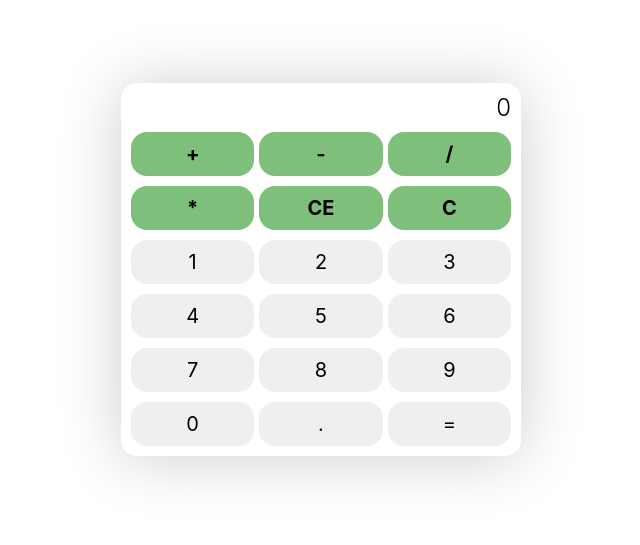
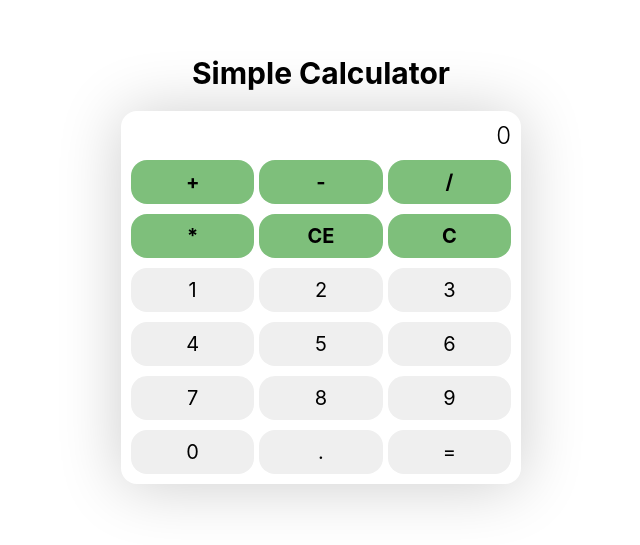
Before and after one commit to mhassanrahi/calculator, a React (Create React App) app: page / in a window 1280 px wide. Shown: the part 131-676 px from the top of the page, without its empty margins (319-959 px from the left). Built offline with nearby package versions, Linux system fonts and the light colour scheme.

Commit message:
* Added title

```diff
--- a/src/App.css
+++ b/src/App.css
@@ -2,6 +2,7 @@
   display: flex;
   justify-content: center;
   align-items: center;
+  flex-direction: column;
   height: 100vh;
   padding: 16px;
 }
@@ -10,6 +11,11 @@
   --primary: #124715;
   --secondary: #8b9f83;
   --dark: #7ebf7b;
+}
+
+.title {
+  font-size: 30px;
+  margin-bottom: 20px;
 }
 
 .calculator {
--- a/src/App.js
+++ b/src/App.js
@@ -49,6 +49,7 @@ const App = () => {
   };
   return (
     <div className="App">
+      <h3 className="title">Simple Calculator</h3>
       <div className="calculator">
         <div className="display">
           <span>{result ? `(${result})` : ""}</span>
@@ -56,7 +57,6 @@ const App = () => {
         </div>
 
         <div className="keypad">
-
           {/* operators */}
           <Button className="operator" onClick={() => updateCalculation("+")} value="+" />
           <Button className="operator" onClick={() => updateCalculation("-")} value="-" />
```
